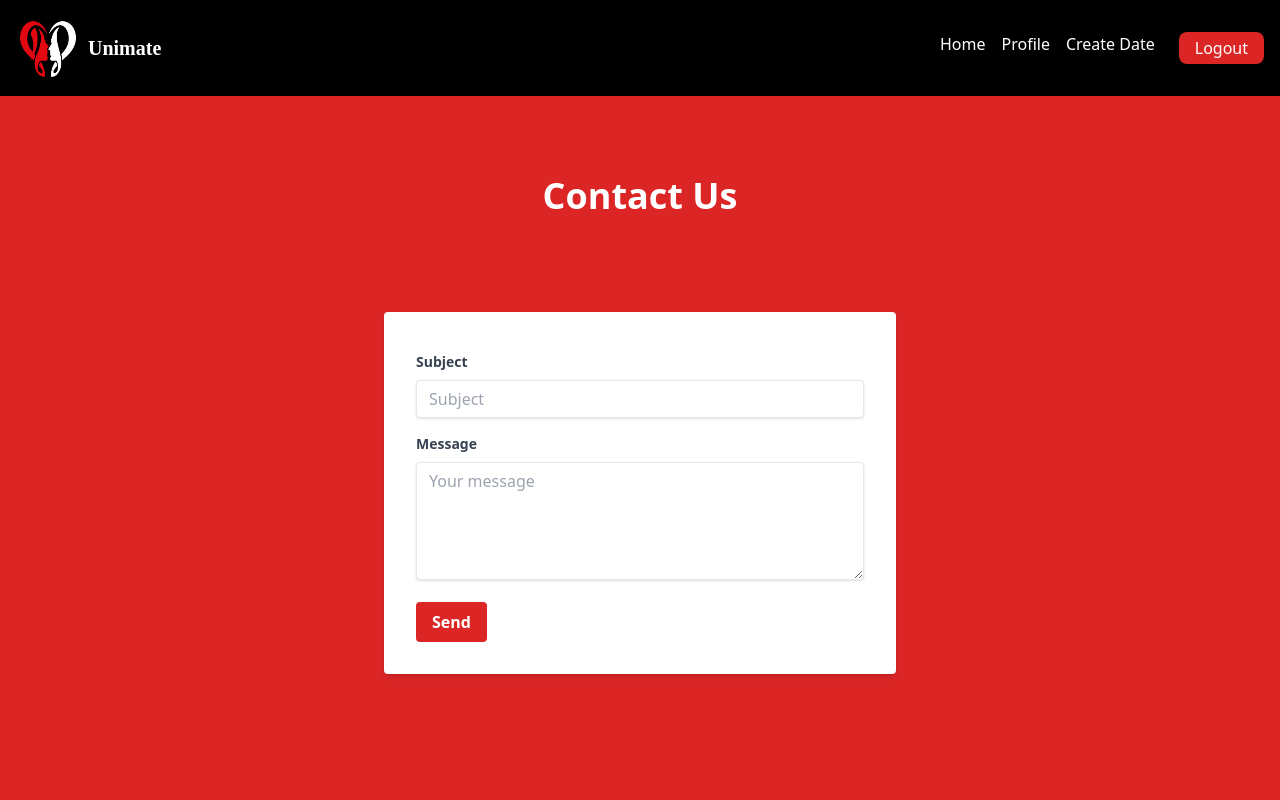
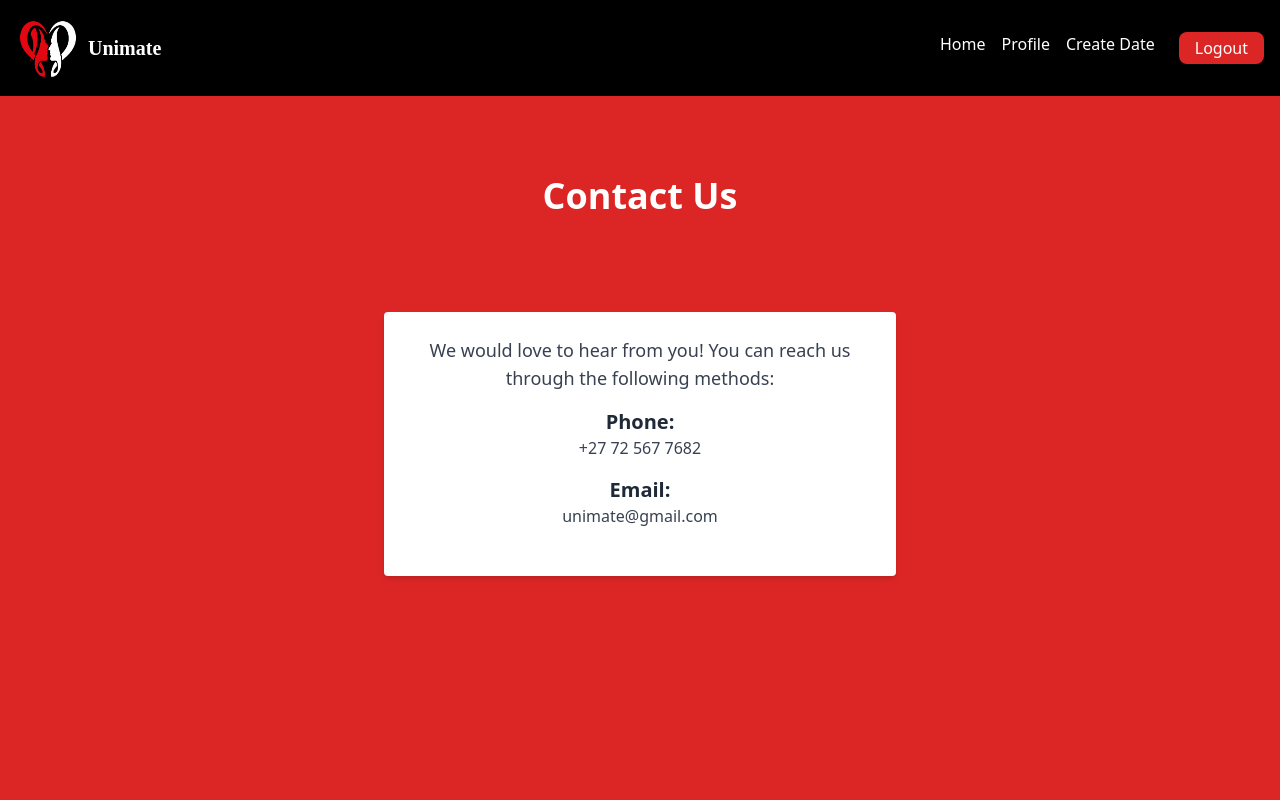
Before and after one commit to KmdCode/dating-app, a React (Create React App) app in the folder client/: page /contact in a window 1280 px wide. Shown: the top 800 px of the page. Built offline with nearby package versions, Linux system fonts and the light colour scheme; no server answers; sample sign-in values are in the browser's storage; a web font is replaced by a local one.

Commit message:
contact component updated

```diff
--- a/client/src/components/Contact/ContactUs.jsx
+++ b/client/src/components/Contact/ContactUs.jsx
@@ -1,77 +1,23 @@
-import React, { useState } from 'react';
+import React from 'react';
 
 const ContactUs = () => {
-  const [formData, setFormData] = useState({
-    name: '',
-    email: '',
-    subject: '',
-    message: '',
-  });
-
-  const handleChange = (e) => {
-    const { name, value } = e.target;
-    setFormData({
-      ...formData,
-      [name]: value,
-    });
-  };
-
-  const handleSubmit = (e) => {
-    e.preventDefault();
-    // Handle form submission, e.g., send data to a server or display a success message
-    console.log('Form data submitted:', formData);
-  };
-
   return (
     <div className="bg-red-600 flex flex-col items-center justify-center p-6 pb-52">
       <h1 className="text-4xl text-white font-bold mb-24 mt-14">Contact Us</h1>
-      <form
-        onSubmit={handleSubmit}
-        className="bg-white shadow-md rounded px-8 pt-6 pb-8 mb-4 w-full max-w-lg"
-      >
+      <div className="bg-white shadow-md rounded px-8 pt-6 pb-8 mb-4 w-full max-w-lg text-center">
+        <p className="text-gray-700 text-lg mb-4">
+          We would love to hear from you! You can reach us through the following methods:
+        </p>
         <div className="mb-4">
-
+          <h2 className="text-xl font-bold text-gray-800">Phone:</h2>
+          <p className="text-gray-700">+27 72 567 7682</p>
         </div>
         <div className="mb-4">
-          <label className="block text-gray-700 text-sm font-bold mb-2" htmlFor="subject">
-            Subject
-          </label>
-          <input
-            type="text"
-            name="subject"
-            id="subject"
-            value={formData.subject}
-            onChange={handleChange}
-            className="shadow appearance-none border rounded w-full py-2 px-3 text-gray-700 leading-tight focus:outline-none focus:shadow-outline"
-            placeholder="Subject"
-            required
-          />
+          <h2 className="text-xl font-bold text-gray-800">Email:</h2>
+          <p className="text-gray-700">unimate@gmail.com</p>
         </div>
-        <div className="mb-4">
-          <label className="block text-gray-700 text-sm font-bold mb-2" htmlFor="message">
-            Message
-          </label>
-          <textarea
-            name="message"
-            id="message"
-            value={formData.message}
-            onChange={handleChange}
-            className="shadow appearance-none border rounded w-full py-2 px-3 text-gray-700 leading-tight focus:outline-none focus:shadow-outline"
-            placeholder="Your message"
-            rows="5"
-            required
-          />
         </div>
-        <div className="flex items-center justify-between">
-          <button
-            type="submit"
-            className="bg-red-600 hover:bg-red-700 text-white font-bold py-2 px-4 rounded focus:outline-none focus:shadow-outline"
-          >
-            Send
-          </button>
-        </div>
-      </form>
-    </div>
+      </div>
   );
 };
 
```
